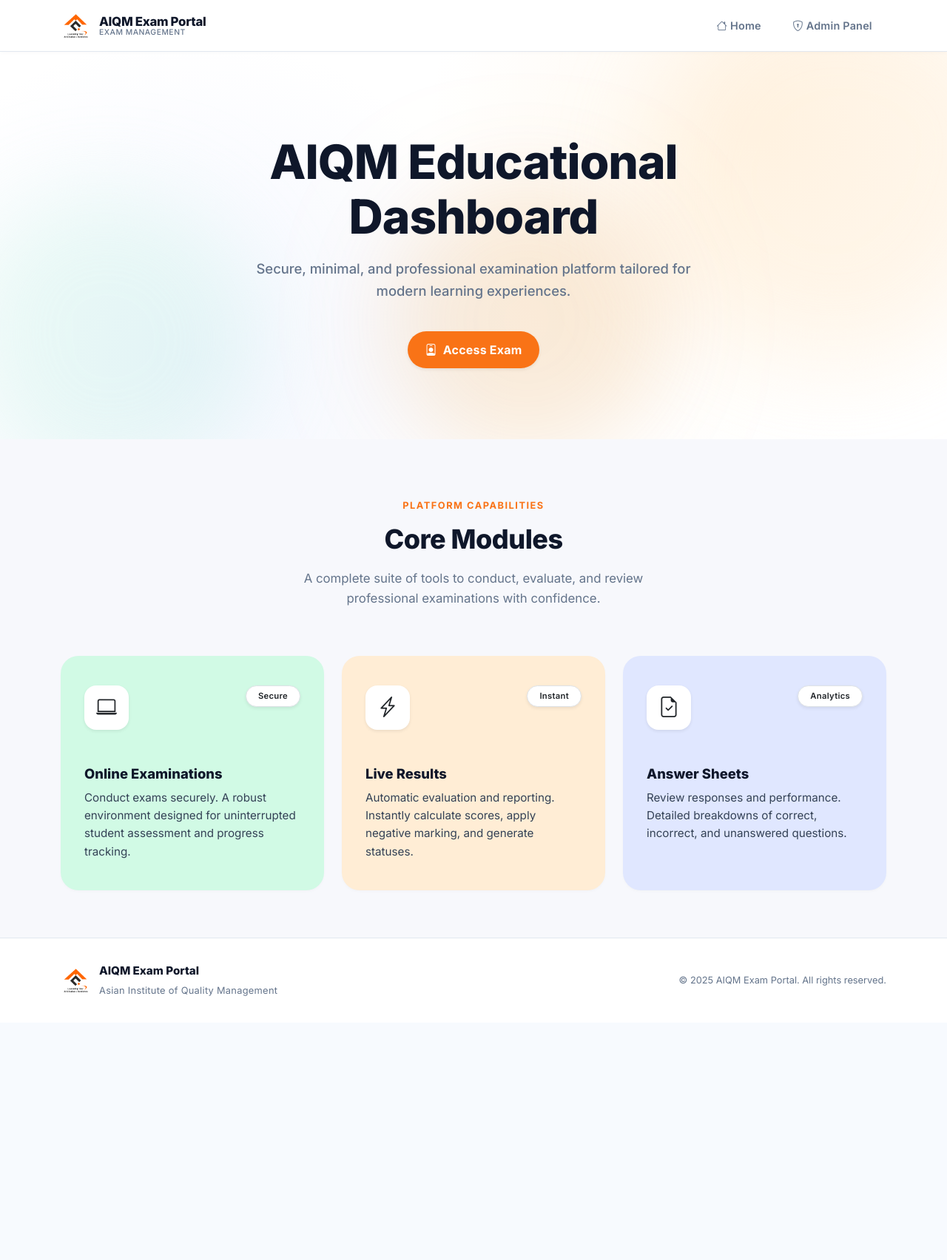
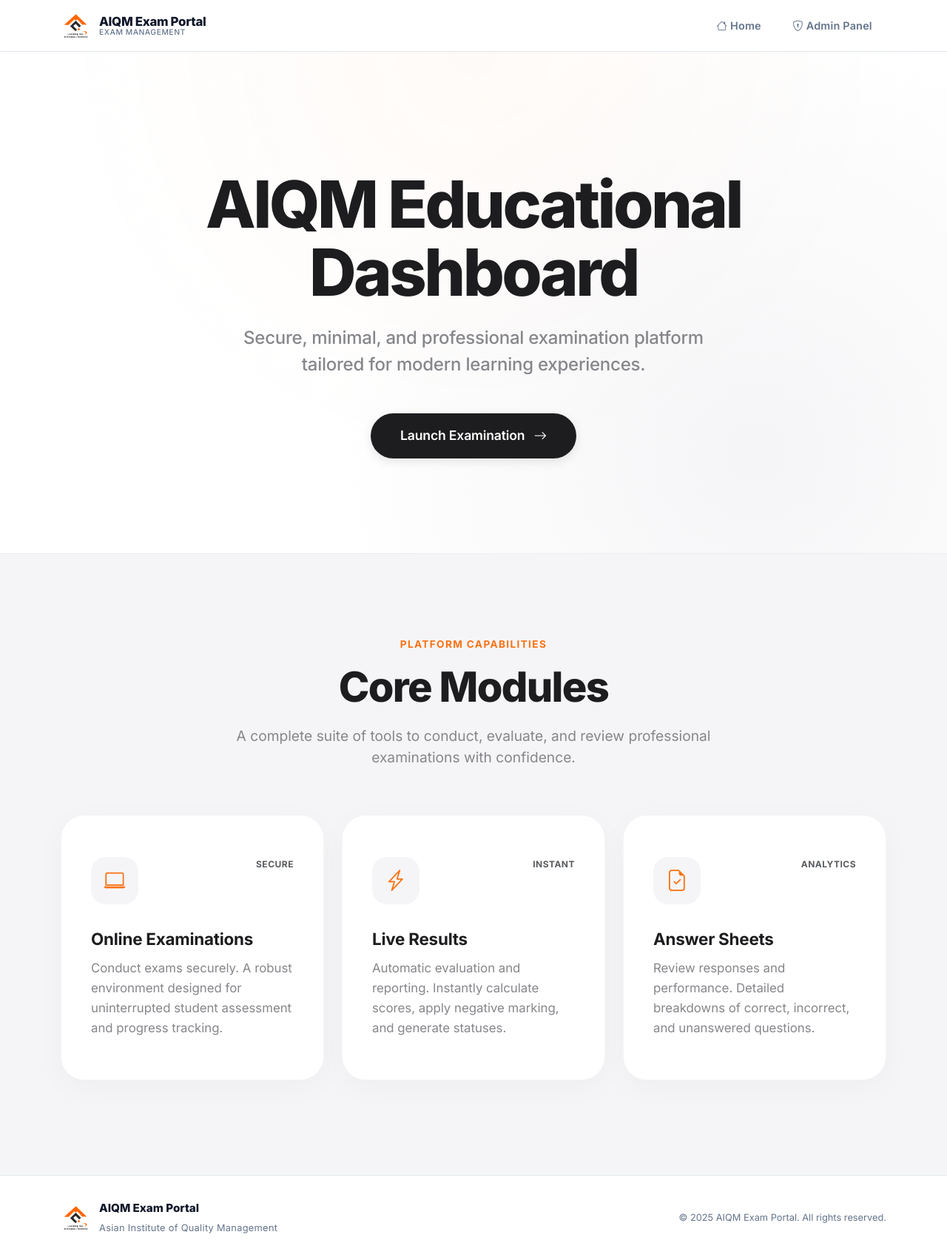
Before and after one commit to Aniket182001/Exam-portal, a Python web app: template app/templates/index.html in a window 1280 px wide. Shown: the whole page at 74% size. Before the commit the page ends 1347 px from the top, so only its background shows below. Run offline with Jinja, Linux system fonts and the light colour scheme; the template is opened without the code that fills it, so the values that code supplies are empty.

Commit message:
Redesign homepage with Apple-inspired aesthetic

```diff
--- a/app/static/css/portal.css
+++ b/app/static/css/portal.css
@@ -396,226 +396,168 @@ a:hover {
 }
 
 /* ================================================================
-   HOMEPAGE — HERO SECTION (SaaS Minimal)
+   HOMEPAGE — HERO SECTION (Apple Inspired)
    ================================================================ */
 .hero-section {
-    background: var(--aiqm-white);
-    padding: 7rem 0 6rem;
+    background-color: var(--aiqm-white);
+    padding: 10rem 0 8rem;
     position: relative;
     overflow: hidden;
+    text-align: center;
 }
 
-/* Background gradient base */
+/* Elegant ultra-soft mesh gradient background */
 .hero-section::before {
     content: '';
     position: absolute;
     inset: 0;
-    background: radial-gradient(circle at 80% 20%, rgba(255, 237, 213, 0.4) 0%, transparent 40%),
-                radial-gradient(circle at 20% 80%, rgba(224, 231, 255, 0.4) 0%, transparent 40%);
+    background: radial-gradient(circle at 50% 0%, rgba(249, 115, 22, 0.03) 0%, transparent 60%),
+                radial-gradient(circle at 80% 80%, rgba(245, 245, 247, 1) 0%, transparent 50%);
     pointer-events: none;
     z-index: 0;
 }
 
-/* Animated Abstract Blobs */
-.hero-blob {
-    position: absolute;
-    border-radius: 50%;
-    filter: blur(60px);
-    opacity: 0.35;
-    pointer-events: none;
-    z-index: 0;
-    mix-blend-mode: multiply;
-}
-
-.blob-1 {
-    width: 500px;
-    height: 500px;
-    background: var(--aiqm-peach);
-    top: -20%;
-    right: -10%;
-    animation: floatBlob1 25s infinite ease-in-out alternate;
-}
-
-.blob-2 {
-    width: 400px;
-    height: 400px;
-    background: var(--aiqm-mint);
-    bottom: -15%;
-    left: -5%;
-    animation: floatBlob2 28s infinite ease-in-out alternate;
-}
-
-.blob-3 {
-    width: 350px;
-    height: 350px;
-    background: var(--aiqm-cream-dark);
-    top: 40%;
-    left: 40%;
-    opacity: 0.15;
-    animation: floatBlob3 32s infinite ease-in-out alternate;
-}
-
-@keyframes floatBlob1 {
-    0% { transform: translate(0, 0) scale(1) rotate(0deg); border-radius: 40% 60% 70% 30% / 40% 50% 60% 50%; }
-    50% { transform: translate(-50px, 30px) scale(1.05) rotate(15deg); border-radius: 60% 40% 30% 70% / 60% 30% 70% 40%; }
-    100% { transform: translate(-20px, 60px) scale(0.95) rotate(-5deg); border-radius: 50% 50% 40% 60% / 50% 60% 40% 50%; }
-}
-
-@keyframes floatBlob2 {
-    0% { transform: translate(0, 0) scale(1) rotate(0deg); border-radius: 50% 50% 40% 60% / 50% 60% 40% 50%; }
-    50% { transform: translate(40px, -40px) scale(0.95) rotate(-10deg); border-radius: 40% 60% 70% 30% / 40% 50% 60% 50%; }
-    100% { transform: translate(60px, 10px) scale(1.1) rotate(15deg); border-radius: 60% 40% 30% 70% / 60% 30% 70% 40%; }
-}
-
-@keyframes floatBlob3 {
-    0% { transform: translate(0, 0) scale(1); }
-    50% { transform: translate(70px, -60px) scale(1.2); }
-    100% { transform: translate(-50px, -30px) scale(0.9); }
-}
-
 .hero-title {
-    font-size: clamp(2.5rem, 5vw, 4rem);
+    font-size: clamp(3.5rem, 7vw, 5.5rem);
     font-weight: 800;
-    color: var(--aiqm-gray-900);
-    line-height: 1.15;
-    margin-bottom: 1.25rem;
-    letter-spacing: -1px;
+    color: #1D1D1F;
+    line-height: 1.05;
+    margin-bottom: 1.5rem;
+    letter-spacing: -0.04em;
+    opacity: 0;
+    animation: fade-up 1s cubic-bezier(0.16, 1, 0.3, 1) 0.2s forwards;
 }
 
 .hero-subtitle {
-    font-size: 1.15rem;
-    color: var(--aiqm-gray-500);
+    font-size: clamp(1.25rem, 2.5vw, 1.5rem);
+    color: #86868B;
     font-weight: 500;
-    max-width: 600px;
-    margin: 0 auto 2.5rem;
-    line-height: 1.6;
+    max-width: 700px;
+    margin: 0 auto 3rem;
+    line-height: 1.5;
+    letter-spacing: -0.01em;
+    opacity: 0;
+    animation: fade-up 1s cubic-bezier(0.16, 1, 0.3, 1) 0.4s forwards;
 }
 
-.hero-badge {
-    display: inline-flex;
-    align-items: center;
-    gap: 0.5rem;
-    background: var(--aiqm-white);
-    border: 1px solid var(--aiqm-gray-200);
-    border-radius: var(--radius-pill);
-    padding: 0.4rem 1.25rem;
-    font-size: 0.85rem;
+/* Premium Apple-style primary button */
+.btn-apple-primary {
+    background-color: #1D1D1F;
+    color: #FFFFFF !important;
     font-weight: 600;
-    color: var(--aiqm-gray-700);
-    letter-spacing: 0.5px;
-    text-transform: uppercase;
-    margin-bottom: 1.5rem;
-    box-shadow: var(--shadow-sm);
+    font-size: 1.1rem;
+    letter-spacing: -0.01em;
+    padding: 1.1rem 2.5rem;
+    border-radius: 999px;
+    border: none;
+    transition: transform 0.4s cubic-bezier(0.16, 1, 0.3, 1), box-shadow 0.4s cubic-bezier(0.16, 1, 0.3, 1), background-color 0.4s ease;
+    box-shadow: 0 4px 14px rgba(0, 0, 0, 0.1);
+    opacity: 0;
+    animation: fade-up 1s cubic-bezier(0.16, 1, 0.3, 1) 0.6s forwards;
 }
 
-.hero-badge .hero-badge-dot {
-    width: 8px;
-    height: 8px;
-    background: var(--aiqm-primary);
-    border-radius: 50%;
-    animation: pulse-dot 2s infinite;
+.btn-apple-primary:hover {
+    transform: scale(1.03);
+    background-color: #000000;
+    box-shadow: 0 10px 30px rgba(0, 0, 0, 0.15);
 }
 
-@keyframes pulse-dot {
-    0%, 100% { opacity: 1; transform: scale(1); }
-    50%       { opacity: 0.6; transform: scale(0.85); }
+.hero-controls {
+    opacity: 0;
+    animation: fade-up 1s cubic-bezier(0.16, 1, 0.3, 1) 0.6s forwards;
 }
 
-.hero-stat-pill {
-    display: inline-flex;
-    align-items: center;
-    gap: 0.5rem;
-    background: var(--aiqm-white);
-    border: 1px solid var(--aiqm-gray-200);
-    border-radius: var(--radius-pill);
-    padding: 0.5rem 1.25rem;
-    font-size: 0.9rem;
-    font-weight: 600;
-    color: var(--aiqm-gray-700);
-    margin: 0.25rem;
-    box-shadow: var(--shadow-sm);
+@keyframes fade-up {
+    0% { opacity: 0; transform: translateY(30px); }
+    100% { opacity: 1; transform: translateY(0); }
 }
 
 /* ================================================================
-   HOMEPAGE — FEATURE CARDS (Pastel SaaS Cards)
+   HOMEPAGE — FEATURE CARDS (Apple Minimal)
    ================================================================ */
 .features-section {
-    padding: 5rem 0 4rem;
-    background-color: var(--aiqm-gray-50);
+    padding: 7rem 0 8rem;
+    background-color: #F5F5F7;
+    position: relative;
+    border-top: 1px solid rgba(0,0,0,0.03);
 }
 
 .features-section .section-label {
-    font-size: 0.8rem;
+    font-size: 0.85rem;
     font-weight: 700;
-    letter-spacing: 1.5px;
+    letter-spacing: 0.1em;
     text-transform: uppercase;
     color: var(--aiqm-primary);
     display: block;
-    margin-bottom: 0.75rem;
+    margin-bottom: 1rem;
 }
 
 .features-section .section-title {
-    font-size: 2.25rem;
+    font-size: clamp(2.5rem, 5vw, 3.5rem);
     font-weight: 800;
-    color: var(--aiqm-gray-900);
-    margin-bottom: 1rem;
-    letter-spacing: -0.5px;
+    color: #1D1D1F;
+    margin-bottom: 1.25rem;
+    letter-spacing: -0.03em;
+    line-height: 1.1;
 }
 
 .features-section .section-desc {
-    font-size: 1.05rem;
-    color: var(--aiqm-gray-500);
-    max-width: 560px;
+    font-size: 1.2rem;
+    color: #86868B;
+    max-width: 650px;
     margin: 0 auto;
+    line-height: 1.5;
 }
 
 .feature-card {
-    background: var(--aiqm-white);
-    border: none !important;
-    border-radius: var(--radius-lg) !important;
-    padding: 2.5rem 2rem;
-    box-shadow: var(--shadow-sm) !important;
-    transition: transform var(--transition-std), box-shadow var(--transition-std);
+    background: #FFFFFF;
+    border: 1px solid rgba(0,0,0,0.04) !important;
+    border-radius: 32px !important;
+    padding: 3.5rem 2.5rem;
+    box-shadow: 0 10px 40px rgba(0, 0, 0, 0.03) !important;
+    transition: transform 0.5s cubic-bezier(0.16, 1, 0.3, 1), box-shadow 0.5s cubic-bezier(0.16, 1, 0.3, 1);
     height: 100%;
     position: relative;
     overflow: hidden;
+    text-align: left;
 }
 
 .feature-card:hover {
-    transform: translateY(-8px);
-    box-shadow: var(--shadow-lg) !important;
+    transform: translateY(-8px) scale(1.02);
+    box-shadow: 0 30px 60px rgba(0, 0, 0, 0.08) !important;
 }
 
-.feature-card.mint-card { background-color: var(--aiqm-mint); }
-.feature-card.peach-card { background-color: var(--aiqm-peach); }
-.feature-card.lavender-card { background-color: var(--aiqm-lavender); }
-.feature-card.cream-card { background-color: var(--aiqm-cream); }
-
 .feature-icon {
-    width: 60px;
-    height: 60px;
-    border-radius: var(--radius-md);
+    width: 64px;
+    height: 64px;
+    border-radius: 20px;
     display: flex;
     align-items: center;
     justify-content: center;
-    font-size: 1.75rem;
-    margin-bottom: 1.5rem;
-    background: var(--aiqm-white);
-    color: var(--aiqm-gray-900);
-    flex-shrink: 0;
-    box-shadow: var(--shadow-sm);
+    font-size: 1.8rem;
+    margin-bottom: 2rem;
+    background: #F5F5F7;
+    color: var(--aiqm-primary);
+    box-shadow: none;
+    transition: transform 0.4s ease, background-color 0.4s ease;
+}
+
+.feature-card:hover .feature-icon {
+    transform: scale(1.1);
+    background: rgba(249, 115, 22, 0.1);
 }
 
 .feature-card h5 {
-    font-size: 1.15rem;
-    font-weight: 800;
-    color: var(--aiqm-gray-900);
-    margin-bottom: 0.5rem;
+    font-size: 1.4rem;
+    font-weight: 700;
+    color: #1D1D1F;
+    margin-bottom: 0.75rem;
+    letter-spacing: -0.01em;
 }
 
 .feature-card p {
-    font-size: 0.95rem;
-    color: var(--aiqm-gray-700);
+    font-size: 1.05rem;
+    color: #86868B;
     line-height: 1.6;
     margin-bottom: 0;
 }
--- a/app/templates/index.html
+++ b/app/templates/index.html
@@ -7,9 +7,6 @@
      HERO SECTION
 ============================================================= -->
 <section class="hero-section">
-    <div class="hero-blob blob-1"></div>
-    <div class="hero-blob blob-2"></div>
-    <div class="hero-blob blob-3"></div>
     <div class="container position-relative z-1">
         <div class="row align-items-center justify-content-center text-center">
             <div class="col-lg-8">
@@ -17,9 +14,9 @@
                 <h1 class="hero-title">AIQM Educational Dashboard</h1>
                 <p class="hero-subtitle">Secure, minimal, and professional examination platform tailored for modern learning experiences.</p>
 
-                <div class="d-flex flex-wrap gap-3 justify-content-center mt-4">
-                    <button type="button" class="btn btn-primary btn-lg fw-bold shadow-sm rounded-pill px-4" data-bs-toggle="modal" data-bs-target="#studentExamModal">
-                        <i class="bi bi-person-badge me-2"></i>Access Exam
+                <div class="d-flex flex-wrap gap-3 justify-content-center mt-4 hero-controls">
+                    <button type="button" class="btn btn-apple-primary" data-bs-toggle="modal" data-bs-target="#studentExamModal">
+                        Launch Examination <i class="bi bi-arrow-right ms-2"></i>
                     </button>
                 </div>
             </div>
@@ -41,12 +38,12 @@
         <div class="row g-4 justify-content-center">
             <!-- Feature 1 -->
             <div class="col-md-4">
-                <div class="feature-card mint-card">
-                    <div class="d-flex justify-content-between align-items-start mb-4">
-                        <div class="feature-icon bg-white text-dark shadow-sm">
+                <div class="feature-card">
+                    <div class="d-flex justify-content-between align-items-start">
+                        <div class="feature-icon">
                             <i class="bi bi-laptop"></i>
                         </div>
-                        <span class="badge bg-white text-dark shadow-sm rounded-pill px-3 py-2 border">Secure</span>
+                        <span class="text-uppercase fw-bold text-muted small letter-wide" style="font-size: 0.75rem;">Secure</span>
                     </div>
                     <h5>Online Examinations</h5>
                     <p>Conduct exams securely. A robust environment designed for uninterrupted student assessment and progress tracking.</p>
@@ -55,12 +52,12 @@
 
             <!-- Feature 2 -->
             <div class="col-md-4">
-                <div class="feature-card peach-card">
-                    <div class="d-flex justify-content-between align-items-start mb-4">
-                        <div class="feature-icon bg-white text-dark shadow-sm">
+                <div class="feature-card">
+                    <div class="d-flex justify-content-between align-items-start">
+                        <div class="feature-icon">
                             <i class="bi bi-lightning-charge"></i>
                         </div>
-                        <span class="badge bg-white text-dark shadow-sm rounded-pill px-3 py-2 border">Instant</span>
+                        <span class="text-uppercase fw-bold text-muted small letter-wide" style="font-size: 0.75rem;">Instant</span>
                     </div>
                     <h5>Live Results</h5>
                     <p>Automatic evaluation and reporting. Instantly calculate scores, apply negative marking, and generate statuses.</p>
@@ -69,12 +66,12 @@
 
             <!-- Feature 3 -->
             <div class="col-md-4">
-                <div class="feature-card lavender-card">
-                    <div class="d-flex justify-content-between align-items-start mb-4">
-                        <div class="feature-icon bg-white text-dark shadow-sm">
+                <div class="feature-card">
+                    <div class="d-flex justify-content-between align-items-start">
+                        <div class="feature-icon">
                             <i class="bi bi-file-earmark-check"></i>
                         </div>
-                        <span class="badge bg-white text-dark shadow-sm rounded-pill px-3 py-2 border">Analytics</span>
+                        <span class="text-uppercase fw-bold text-muted small letter-wide" style="font-size: 0.75rem;">Analytics</span>
                     </div>
                     <h5>Answer Sheets</h5>
                     <p>Review responses and performance. Detailed breakdowns of correct, incorrect, and unanswered questions.</p>
@@ -87,27 +84,27 @@
 <!-- ============================================================
      STUDENT EXAM MODAL
 ============================================================= -->
-<div class="modal fade" id="studentExamModal" tabindex="-1" aria-labelledby="studentExamModalLabel" aria-hidden="true">
+<div class="modal fade" id="studentExamModal" tabindex="-1" aria-labelledby="studentExamModalLabel" aria-hidden="true" style="backdrop-filter: blur(12px); background-color: rgba(0,0,0,0.2);">
   <div class="modal-dialog modal-dialog-centered">
-    <div class="modal-content border-0 shadow-lg" style="border-radius: var(--radius-lg);">
-      <div class="modal-header border-bottom py-3" style="background-color: var(--aiqm-white); border-radius: var(--radius-lg) var(--radius-lg) 0 0;">
-        <h5 class="modal-title fw-bold text-dark" id="studentExamModalLabel">Access Examination</h5>
+    <div class="modal-content border-0" style="border-radius: 28px; box-shadow: 0 25px 50px rgba(0,0,0,0.15);">
+      <div class="modal-header border-0 pb-0 pt-4 px-4">
+        <h5 class="modal-title fw-bold text-dark fs-4" id="studentExamModalLabel" style="letter-spacing: -0.02em;">Access Examination</h5>
         <button type="button" class="btn-close" data-bs-dismiss="modal" aria-label="Close"></button>
       </div>
-      <div class="modal-body p-4 p-md-5 bg-light" style="border-radius: 0 0 var(--radius-lg) var(--radius-lg);">
-        <div class="d-flex justify-content-center mb-4">
-            <div class="bg-white rounded-circle shadow-sm d-flex align-items-center justify-content-center" style="width: 64px; height: 64px;">
-                <i class="bi bi-key-fill fs-3" style="color: var(--aiqm-primary);"></i>
+      <div class="modal-body p-4 px-md-5 pb-md-5">
+        <div class="d-flex mb-4">
+            <div class="bg-light rounded-circle d-flex align-items-center justify-content-center" style="width: 56px; height: 56px;">
+                <i class="bi bi-shield-lock-fill fs-4" style="color: #1D1D1F;"></i>
             </div>
         </div>
-        <p class="text-center text-muted mb-4 small px-3">Please enter the unique exam code provided by your administrator to securely access your examination session.</p>
+        <p class="text-muted mb-4" style="font-size: 1.05rem; line-height: 1.5;">Please enter the unique exam code provided by your administrator to securely access your session.</p>
         <form id="examCodeForm" onsubmit="event.preventDefault(); const code = document.getElementById('examCodeInput').value.trim(); if(code) { window.location.href='/exam/' + encodeURIComponent(code); }">
             <div class="mb-4">
-                <input type="text" class="form-control form-control-lg text-center font-monospace fw-bold shadow-sm border-0 py-3" id="examCodeInput" placeholder="Enter Exam Code..." required style="border-radius: var(--radius-md);">
+                <input type="text" class="form-control form-control-lg font-monospace fw-bold py-3 px-4" id="examCodeInput" placeholder="Enter Exam Code..." required style="border-radius: 16px; background-color: #F5F5F7; border: 1px solid rgba(0,0,0,0.05);">
             </div>
-            <div class="d-grid mt-4">
-                <button type="submit" class="btn btn-primary btn-lg rounded-pill fw-bold text-white shadow-sm py-3">
-                    Continue to Exam <i class="bi bi-arrow-right ms-2"></i>
+            <div class="d-grid mt-2">
+                <button type="submit" class="btn btn-apple-primary text-white py-3 w-100" style="border-radius: 16px;">
+                    Continue to Exam
                 </button>
             </div>
         </form>
```
